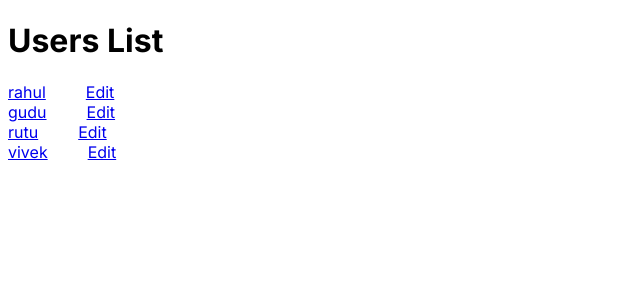
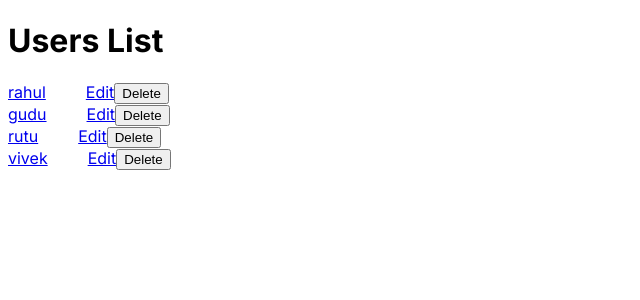
Before and after one commit to sushantskb/Next.Js_Tutorial, a Next.js app: page /users in a window 1280 px wide. Shown: the top 300 px of the page, without its empty margins (0-640 px from the left). Built offline with nearby package versions, Linux system fonts and the light colour scheme.

Commit message:
Integrate Delete API Next js 13.4

```diff
--- a/src/app/users/page.js
+++ b/src/app/users/page.js
@@ -1,21 +1,27 @@
+import DeleteUser from "@/utils/DeleteUser";
 import Link from "next/link";
 
 async function getUsers(){
+
     let data = await fetch("http://localhost:3000/api/users");
     data = await data.json();
     return data;
 }
 
+
+
 const Page = async() => {
     const users = await getUsers();
+
   return (
     <div>
       <h1>Users List</h1>
       {
         users.map((item)=>(
             <div key={item.id}>
-                <Link href={`users/${item.id}`}>{item.name}</Link>
+                <span><Link href={`users/${item.id}`}>{item.name}</Link></span>
                 <span style={{marginLeft: "40px"}}><Link href={`users/${item.id}/update`}>Edit</Link></span>
+                <span><DeleteUser id={item.id}/></span>
             </div>
         ))
       }
--- /dev/null
+++ b/src/utils/DeleteUser.js
@@ -0,0 +1,26 @@
+"use client";
+
+import { useState } from "react";
+
+export default function DeleteUser(props) {
+  const [message, setMessage] = useState("");
+  let userId = props.id;
+  console.log(userId);
+  const deleteUser = async () => {
+    let result = await fetch("http://localhost:3000/api/users/" + userId,{
+        method: "delete"
+    });
+    result = await result.json();
+    if (result.success) {
+      setMessage("User Deleted")
+    } else {
+      setMessage("Some error occured");
+    }
+  };
+  return (
+    <>
+      <button onClick={deleteUser}>Delete</button>
+      {message != "" ? <p style={{color : message === "User Deleted" ? "green" : "red"}}>{message}</p> : null}
+    </>
+  );
+}
```
